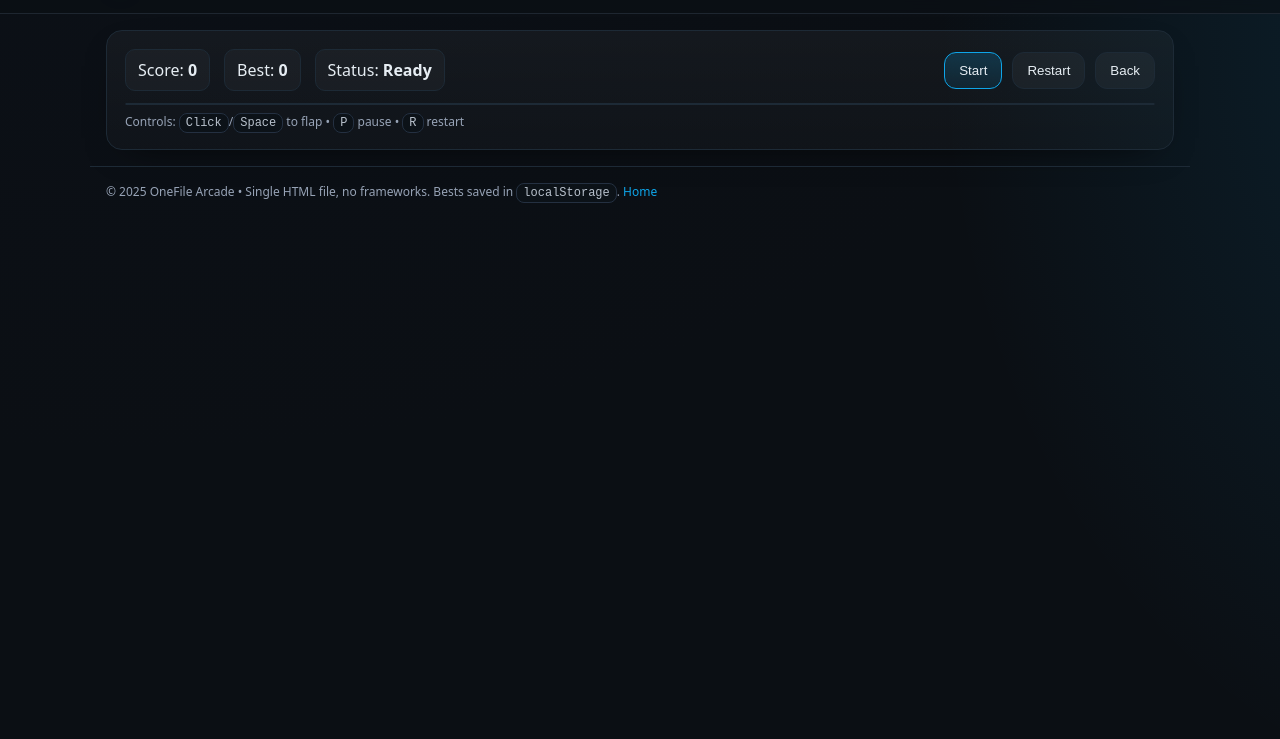
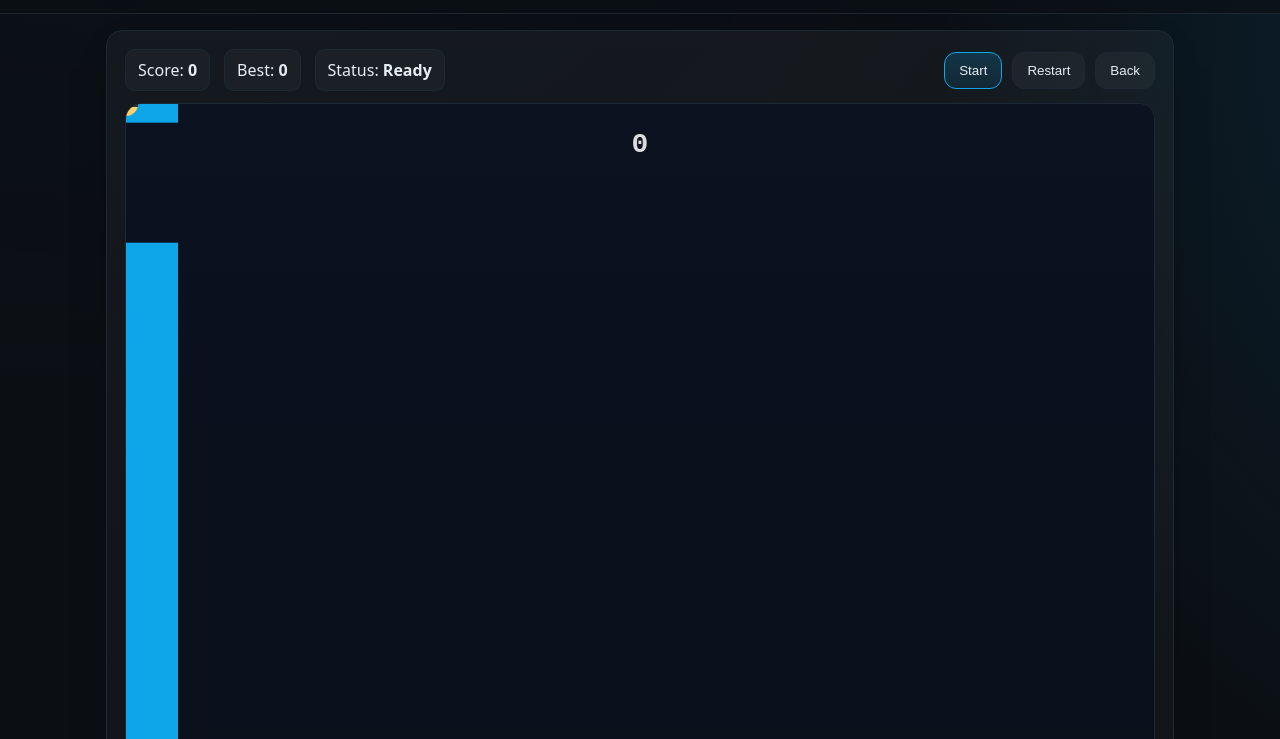
Before and after one commit to pr1nce21/pr1nce21.github.io, a plain HTML site: page index.html in a window 1280 px wide. Both pictures are taken after a click on the button "Play Flappy". Shown: the part 61-800 px from the top of the page. Drawn offline with Linux system fonts and the light colour scheme.

Commit message:
Polishing

```diff
--- a/index.html
+++ b/index.html
@@ -196,18 +196,21 @@ hr{border:0;border-top:1px solid #1d2a36;margin:16px 0}
   const sections=qsa('.section');
   const nav=qs('#nav');
   let current='home';
-  const onLeave={}; // hooks per section
+  const onLeave={}, onEnter={};
   function show(id){
     if(id===current) return;
-    if(onLeave[current]){try{onLeave[current]()}catch{}}
+    const prev=current; if(onLeave[prev]){try{onLeave[prev]()}catch{}}
     sections.forEach(el=>el.classList.toggle('hide',el.id!==id));
     qsa('nav a').forEach(a=>a.classList.toggle('active',a.dataset.target===id));
     current=id; history.replaceState(null,'','#'+id);
+    requestAnimationFrame(()=>{ if(onEnter[current]){ try{onEnter[current]()}catch{}} });
   }
   nav.addEventListener('click',e=>{const a=e.target.closest('a[data-target]');if(a){e.preventDefault();show(a.dataset.target)}});
   qsa('[data-go]').forEach(b=>b.onclick=()=>show(b.dataset.go));
   window.addEventListener('hashchange',()=>{const id=location.hash.slice(1)||'home';show(id)});
-  show(location.hash.slice(1)||'home');
+  sections.forEach(el=>el.classList.toggle('hide',el.id!==(location.hash.slice(1)||'home')));
+  current=location.hash.slice(1)||'home';
+  qsa('nav a').forEach(a=>a.classList.toggle('active',a.dataset.target===current));
   qs('#year').textContent=new Date().getFullYear();
   // Clock
   const clockEl=qs('#clock'),dateEl=qs('#date');
@@ -219,8 +222,8 @@ hr{border:0;border-top:1px solid #1d2a36;margin:16px 0}
   function sizeCanvas(canvas, ctx){
     const rect=canvas.getBoundingClientRect();
     const dpr=window.devicePixelRatio||1;
-    canvas.width=Math.round(rect.width*dpr);
-    canvas.height=Math.round(rect.height*dpr);
+    canvas.width=Math.max(1,Math.round(rect.width*dpr));
+    canvas.height=Math.max(1,Math.round(rect.height*dpr));
     if(ctx.resetTransform) ctx.resetTransform(); else ctx.setTransform(1,0,0,1,0,0);
     ctx.scale(dpr,dpr);
     return {w:rect.width,h:rect.height,dpr};
@@ -230,7 +233,7 @@ hr{border:0;border-top:1px solid #1d2a36;margin:16px 0}
   const flC=qs('#fl-c'),flCtx=flC.getContext('2d'),flScore=qs('#fl-score'),flBest=qs('#fl-best'),flStatus=qs('#fl-status');
   let flraf=null,flStarted=false,flPaused=false,flBestVal=+localStorage.getItem('fl_best')||0;flBest.textContent=flBestVal; let FL={W:0,H:0,t:0,bx:0,by:0,bv:0,br:12,flap:-5.2,pipes:[],gap:140,spd:2.1,score:0,over:false};
   function flResize(){const s=sizeCanvas(flC,flCtx);FL.W=s.w;FL.H=s.h; if(!flStarted) flDraw();}
-  new ResizeObserver(flResize).observe(flC); flResize();
+  new ResizeObserver(()=>{ if(!flC.closest('.hide')) flResize(); }).observe(flC);
   function flReset(){FL.t=0;FL.bx=FL.W*0.25;FL.by=FL.H*0.5;FL.bv=0;FL.pipes=[];FL.gap=Math.max(120,Math.min(180,FL.H*0.26));FL.spd=Math.max(1.8,FL.W/540*2);FL.score=0;FL.over=false; flSpawnPipe(true); flScore.textContent='0'; flStatus.textContent='Ready';}
   function flSpawnPipe(seed){const gap=FL.gap;const min=50;const top=min+Math.random()*(FL.H-2*min-gap);FL.pipes.push({x:FL.W+(seed?0:0),w:Math.max(52,Math.min(68,FL.W*0.07)),top:top,bottom:top+gap,scored:false});}
   function flCollides(){const x=FL.bx,y=FL.by,r=FL.br; if(y-r<0||y+r>FL.H) return true; for(const p of FL.pipes){if(x+r>p.x&&x-r<p.x+p.w){if(y-r<p.top||y+r>p.bottom) return true;}}return false}
@@ -244,13 +247,15 @@ hr{border:0;border-top:1px solid #1d2a36;margin:16px 0}
     if(FL.pipes[0] && FL.pipes[0].x+FL.pipes[0].w<0) FL.pipes.shift(); if(flCollides()){FL.over=true; flStarted=false; flStatus.textContent='Game Over'; if(FL.score>flBestVal){flBestVal=FL.score; localStorage.setItem('fl_best',flBestVal); flBest.textContent=flBestVal;}} flDraw(); flraf=requestAnimationFrame(flStep);
   }
   function flFlap(){if(FL.over) return; if(!flStarted){flStarted=true;flPaused=false;flStatus.textContent='Playing';cancelAnimationFrame(flraf);flraf=requestAnimationFrame(flStep);} FL.bv=FL.flap}
+  onEnter['flappy']=()=>{flResize(); if(!FL.over) flDraw()};
+  onLeave['flappy']=()=>{cancelAnimationFrame(flraf)};
   flC.addEventListener('pointerdown',e=>{e.preventDefault();flFlap()});
   document.addEventListener('keydown',e=>{if(current!=='flappy') return; if(e.key===' '){e.preventDefault();flFlap()} if(e.key==='p'||e.key==='P'){flPaused=!flPaused;flStatus.textContent=flPaused?'Paused':'Playing'; if(!flPaused){flraf=requestAnimationFrame(flStep);}} if(e.key==='r'||e.key==='R'){flReset();flDraw();flStatus.textContent='Ready';flStarted=false}});
-  qs('#fl-start').onclick=()=>{if(FL.over) flReset();flStarted=true;flPaused=false;flStatus.textContent='Playing';flraf=requestAnimationFrame(flStep)};
+  qs('#fl-start').onclick=()=>{if(FL.over) flReset(); if(FL.W===0) flResize(); flStarted=true;flPaused=false;flStatus.textContent='Playing';flraf=requestAnimationFrame(flStep)};
   qs('#fl-restart').onclick=()=>{flReset();flDraw();flStarted=false};
   qs('#fl-back').onclick=()=>show('home');
-  flReset(); flDraw();
-  onLeave['flappy']=()=>{cancelAnimationFrame(flraf)};
+  // init after layout
+  requestAnimationFrame(()=>{flResize(); flReset(); flDraw();});
 
   // ------- CPS Tester -------
   const cpsArea=qs('#cps-area'),cpsClicks=qs('#cps-clicks'),cpsTime=qs('#cps-time'),cpsRate=qs('#cps-rate'),cpsBest=qs('#cps-best'),cpsDuration=qs('#cps-duration');
@@ -267,34 +272,33 @@ hr{border:0;border-top:1px solid #1d2a36;margin:16px 0}
   // ------- Aim Trainer -------
   const aimC=qs('#aim-c'),aimCtx=aimC.getContext('2d'),aimLeft=qs('#aim-left'),aimAvg=qs('#aim-avg'),aimBest=qs('#aim-best'),aimAcc=qs('#aim-acc');
   let aimRun=false,aimTargets=30,aimRemaining=aimTargets,aimR=18,aimPos=null,aimStart=0,aimTimes=[],aimClicks=0,aimHits=0,aimBestAvg=+localStorage.getItem('aim_best_avg')||0; aimBest.textContent=aimBestAvg?aimBestAvg.toFixed(0):'—';
+  const Aim={W:0,H:0};
   function aimResize(){const s=sizeCanvas(aimC,aimCtx);Aim.W=s.w;Aim.H=s.h; aimDraw();}
-  const Aim={W:0,H:0}; new ResizeObserver(aimResize).observe(aimC); aimResize();
+  new ResizeObserver(()=>{ if(!aimC.closest('.hide')) aimResize(); }).observe(aimC);
   function aimBG(){const g=aimCtx.createLinearGradient(0,0,0,Aim.H);g.addColorStop(0,'#0b1220');g.addColorStop(1,'#081018');aimCtx.fillStyle=g;aimCtx.fillRect(0,0,Aim.W,Aim.H)}
   function aimDraw(){aimCtx.clearRect(0,0,Aim.W,Aim.H);aimBG(); if(aimPos){aimCtx.fillStyle='#22d3ee';aimCtx.beginPath();aimCtx.arc(aimPos.x,aimPos.y,aimR,0,Math.PI*2);aimCtx.fill();aimCtx.fillStyle='#0b1220';aimCtx.beginPath();aimCtx.arc(aimPos.x,aimPos.y,aimR*0.5,0,Math.PI*2);aimCtx.fill();}}
   function aimSpawn(){const pad=aimR+8;aimPos={x:pad+Math.random()*(Aim.W-pad*2),y:pad+Math.random()*(Aim.H-pad*2)};aimStart=performance.now();aimDraw();}
-  function aimStartRun(){aimRun=true;aimTimes=[];aimClicks=0;aimHits=0;aimRemaining=aimTargets;aimLeft.textContent=aimRemaining;aimAvg.textContent='0';aimAcc.textContent='100%';aimSpawn();}
+  function aimStartRun(){aimRun=true;aimTimes=[];aimClicks=0;aimHits=0;aimRemaining=aimTargets;aimLeft.textContent=aimRemaining;aimAvg.textContent='0';aimAcc.textContent='100%'; if(Aim.W===0) aimResize(); aimSpawn();}
   function aimStop(){aimRun=false;aimPos=null;aimDraw(); if(aimTimes.length){const avg=aimTimes.reduce((a,b)=>a+b,0)/aimTimes.length;aimAvg.textContent=avg.toFixed(0);const acc=aimClicks?Math.round(aimHits/aimClicks*100):100;aimAcc.textContent=acc+'%'; if(!aimBestAvg||avg<aimBestAvg){aimBestAvg=avg;localStorage.setItem('aim_best_avg',aimBestAvg);aimBest.textContent=avg.toFixed(0);} }}
   aimC.addEventListener('pointerdown',e=>{const rect=aimC.getBoundingClientRect();const x=e.clientX-rect.left;const y=e.clientY-rect.top;aimClicks++; if(!aimRun||!aimPos) return; const dx=x-aimPos.x,dy=y-aimPos.y;if(Math.hypot(dx,dy)<=aimR){aimHits++; const t=performance.now()-aimStart;aimTimes.push(t);aimRemaining--;aimLeft.textContent=aimRemaining; if(aimRemaining>0)aimSpawn(); else aimStop();} else {aimCtx.save();aimCtx.strokeStyle='#ef4444';aimCtx.lineWidth=2;aimCtx.beginPath();aimCtx.moveTo(x-8,y-8);aimCtx.lineTo(x+8,y+8);aimCtx.moveTo(x+8,y-8);aimCtx.lineTo(x-8,y+8);aimCtx.stroke();aimCtx.restore(); }});
   qs('#aim-start').onclick=aimStartRun; qs('#aim-reset').onclick=()=>{aimStop();aimAvg.textContent='0';aimLeft.textContent=aimTargets;aimAcc.textContent='100%'}; qs('#aim-back').onclick=()=>show('home');
-  onLeave['aim']=()=>{aimStop()};
+  onEnter['aim']=()=>{aimResize()}; onLeave['aim']=()=>{aimStop()};
 
   // ------- Audio Visualizer -------
   const auC=qs('#au-c'),auCtx=auC.getContext('2d'),auStatus=qs('#au-status'); let auAC=null,auAnalyser=null,auSrc=null,auRAF=null,auDemoOsc=null;
-  function auResize(){const s=sizeCanvas(auC,auCtx);Audio.W=s.w;Audio.H=s.h; if(!auRAF) auDrawBG();}
-  const Audio={W:0,H:0}; new ResizeObserver(auResize).observe(auC); auResize();
+  const Audio={W:0,H:0};
+  function auResize(){const s=sizeCanvas(auC,auCtx);Audio.W=s.w;Audio.H=s.h; auDrawBG();}
+  new ResizeObserver(()=>{ if(!auC.closest('.hide')) auResize(); }).observe(auC);
   function auDrawBG(){const g=auCtx.createLinearGradient(0,0,0,Audio.H);g.addColorStop(0,'#0b1220');g.addColorStop(1,'#081018');auCtx.fillStyle=g;auCtx.fillRect(0,0,Audio.W,Audio.H)}
   function auBars(){const W=Audio.W,H=Audio.H;const buf=new Uint8Array(auAnalyser.frequencyBinCount);const draw=()=>{auAnalyser.getByteFrequencyData(buf);auCtx.clearRect(0,0,W,H);auDrawBG(); const n=120, step=Math.max(1,Math.floor(buf.length/n)); const barW=W/(n*1.15); for(let i=0;i<n;i++){const v=buf[i*step]/255; const h=v*(H*0.9); const x=i*(barW*1.15)+8; auCtx.fillStyle='rgba(14,165,233,'+(0.35+v*0.65)+')'; auCtx.fillRect(x,H-h-6,barW,h); } auRAF=requestAnimationFrame(draw)}; draw()}
   async function auStart(real=true){try{if(auAC) return; auAC=new (window.AudioContext||window.webkitAudioContext)(); if(real && location.protocol==='https:'){ const stream=await navigator.mediaDevices.getUserMedia({audio:true}); auAnalyser=auAC.createAnalyser(); auAnalyser.fftSize=1024; auSrc=auAC.createMediaStreamSource(stream); auSrc.connect(auAnalyser); auStatus.textContent='Live'; auBars(); }
-      else { // demo mode (no https or permission)
-        auAnalyser=auAC.createAnalyser(); auAnalyser.fftSize=1024; auDemoOsc=auAC.createOscillator(); const gain=auAC.createGain(); gain.gain.value=0.2; auDemoOsc.connect(gain).connect(auAnalyser); auDemoOsc.frequency.value=220; auDemoOsc.start(); auStatus.textContent='Demo'; auBars(); }
-    }catch(err){ // fallback demo on error
-      try{if(!auAC) auAC=new (window.AudioContext||window.webkitAudioContext)(); auAnalyser=auAC.createAnalyser(); auAnalyser.fftSize=1024; auDemoOsc=auAC.createOscillator(); const g=auAC.createGain(); g.gain.value=0.2; auDemoOsc.connect(g).connect(auAnalyser); auDemoOsc.start(); auStatus.textContent='Demo'; auBars(); }catch{ auStatus.textContent='Unavailable'; }
-    }
+      else { auAnalyser=auAC.createAnalyser(); auAnalyser.fftSize=1024; auDemoOsc=auAC.createOscillator(); const gain=auAC.createGain(); gain.gain.value=0.2; auDemoOsc.connect(gain).connect(auAnalyser); auDemoOsc.frequency.value=220; auDemoOsc.start(); auStatus.textContent='Demo'; auBars(); }
+    }catch(err){ try{if(!auAC) auAC=new (window.AudioContext||window.webkitAudioContext)(); auAnalyser=auAC.createAnalyser(); auAnalyser.fftSize=1024; auDemoOsc=auAC.createOscillator(); const g=auAC.createGain(); g.gain.value=0.2; auDemoOsc.connect(g).connect(auAnalyser); auDemoOsc.start(); auStatus.textContent='Demo'; auBars(); }catch{ auStatus.textContent='Unavailable'; }}
   }
   function auStop(){cancelAnimationFrame(auRAF); auRAF=null; if(auSrc){try{auSrc.mediaStream.getTracks().forEach(t=>t.stop())}catch{}} if(auDemoOsc){try{auDemoOsc.stop()}catch{}} if(auAC){try{auAC.close()}catch{}} auAC=null; auSrc=null; auDemoOsc=null; auStatus.textContent='Idle'; auCtx.clearRect(0,0,Audio.W,Audio.H);}
   qs('#au-start').onclick=()=>auStart(true);
   qs('#au-stop').onclick=auStop; qs('#au-back').onclick=()=>show('home');
-  onLeave['audio']=()=>{auStop()};
+  onEnter['audio']=()=>{auResize()}; onLeave['audio']=()=>{auStop()};
 })();
 </script>
 </body>
```
